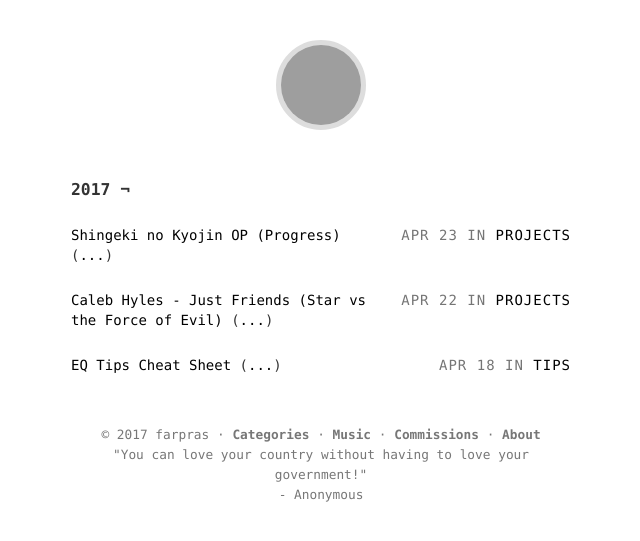
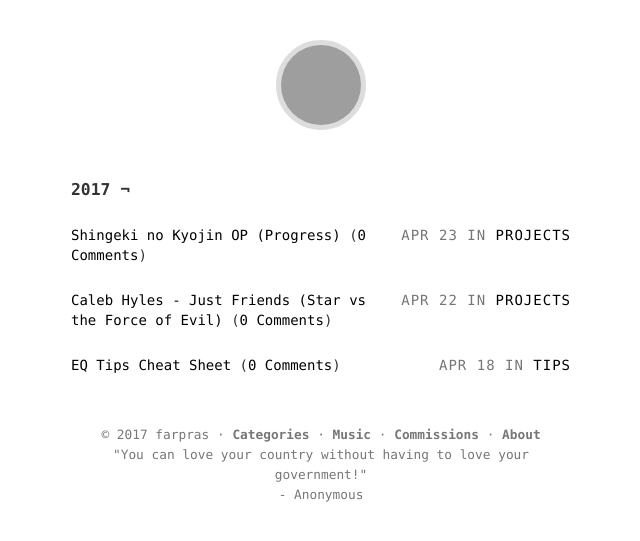
Before and after one commit to farpras/blog, a Jekyll site: the page built from index.html, in a window 1280 px wide, cut to the strip 0-541 px from the top of the page. Shown: the whole strip, without its empty margins (319-959 px from the left). Built offline with Jekyll 4.4.1, drawn with Linux system fonts in a browser that asks for light colours; comment, search, counter and statistics services are not loaded; grey boxes are pictures that could not be loaded.

Commit message:
Edit stuff

```diff
--- a/_layouts/post.html
+++ b/_layouts/post.html
@@ -17,7 +17,7 @@ comments: true
   				<a href="{{site.baseurl}}/categories/#{{category|slugize}}">{{category}}</a>
   				{% unless forloop.last %}&nbsp;{% endunless %}
   			{% endfor %}
-        {% if page.comments %} &middot; <a href="{{ post.url | prepend: site.baseurl }}#disqus_thread">...</a>
+        {% if page.comments %} &middot; <a href="#disqus_thread">...</a>
         {% endif %}
   		</time>
 	</div>
--- a/index.html
+++ b/index.html
@@ -31,7 +31,7 @@ layout: default
   					</span>
 				</div>
 				<div class="title">
-					<a href="{{ post.url | prepend: site.baseurl }}">{{ post.title }}</a> (<a href="{{ post.url | prepend: site.baseurl }}#disqus_thread">...</a>)
+					<a href="{{ post.url | prepend: site.baseurl }}">{{ post.title }}</a> (<a href="{{ post.url | prepend: site.baseurl }}#disqus_thread">0 Comments</a>)
 				</div>
 			</li>
 		</ul>
```
